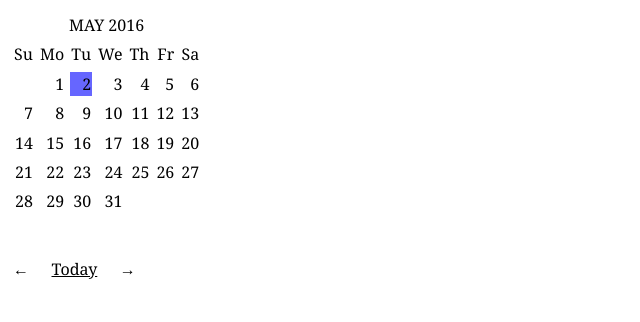
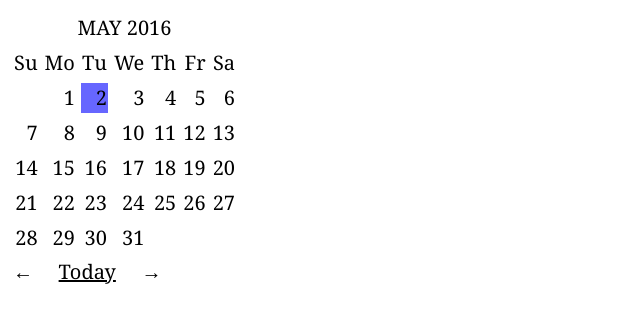
Before and after one commit to ebongso/calendar-widget, a plain HTML site: page index.html in a window 1280 px wide. Shown: the whole page, without its empty margins (0-640 px from the left). Drawn offline with Linux system fonts and the light colour scheme.

Commit message:
Enlarge the font

```diff
--- a/css/calendar.css
+++ b/css/calendar.css
@@ -1,5 +1,5 @@
 body {
-  font: 16px/1.4 Georgia, serif;
+  font: 20px/1.4 Georgia, serif;
 }
 
 .calendar {
```
